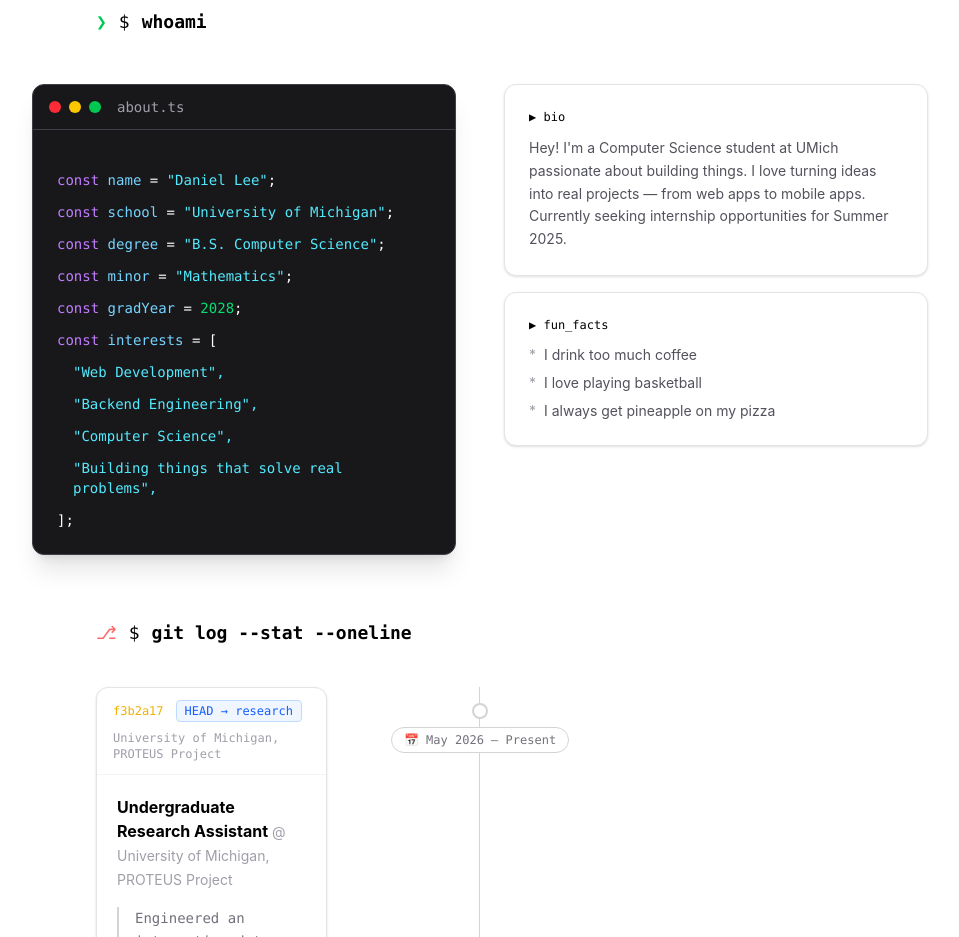
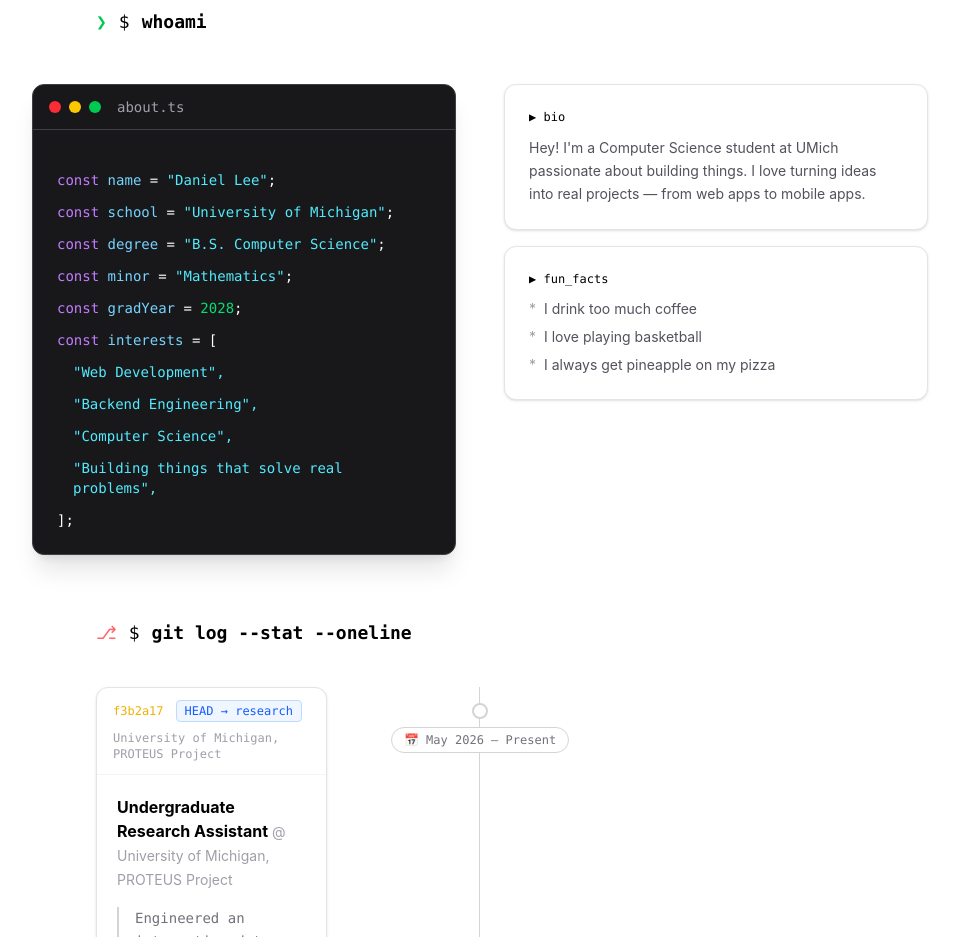
Before and after one commit to dqniell/my-portfolio, a React (Vite) app: page / in a window 1280 px wide. Shown: the part 920-1857 px from the top of the page, without its empty margins (160-1119 px from the left). Built offline with nearby package versions, Linux system fonts and the light colour scheme.

Commit message:
removed s25

```diff
--- a/src/pages/About.tsx
+++ b/src/pages/About.tsx
@@ -86,7 +86,6 @@ function About() {
             <p className="text-zinc-600 text-sm leading-relaxed">
               Hey! I'm a Computer Science student at UMich passionate about building things.
               I love turning ideas into real projects — from web apps to mobile apps.
-              Currently seeking internship opportunities for Summer 2025.
             </p>
           </div>
 
```
